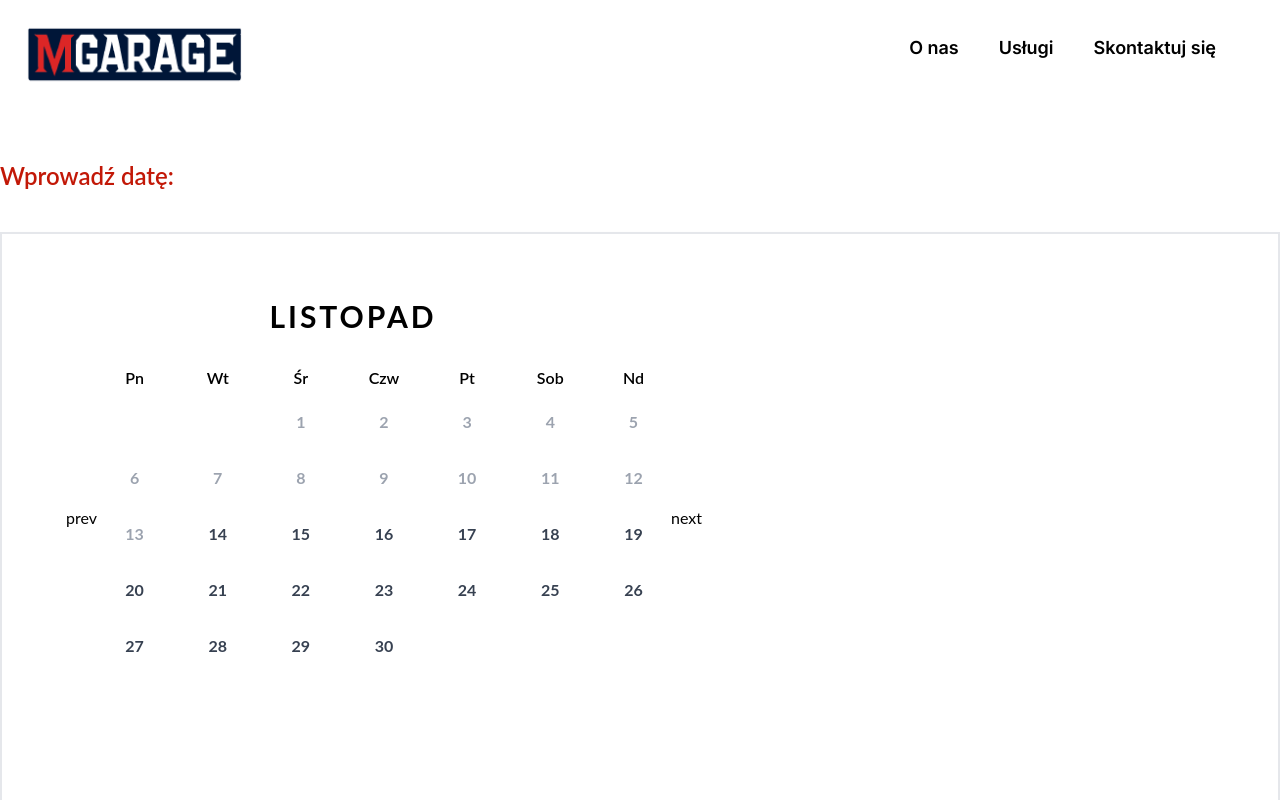
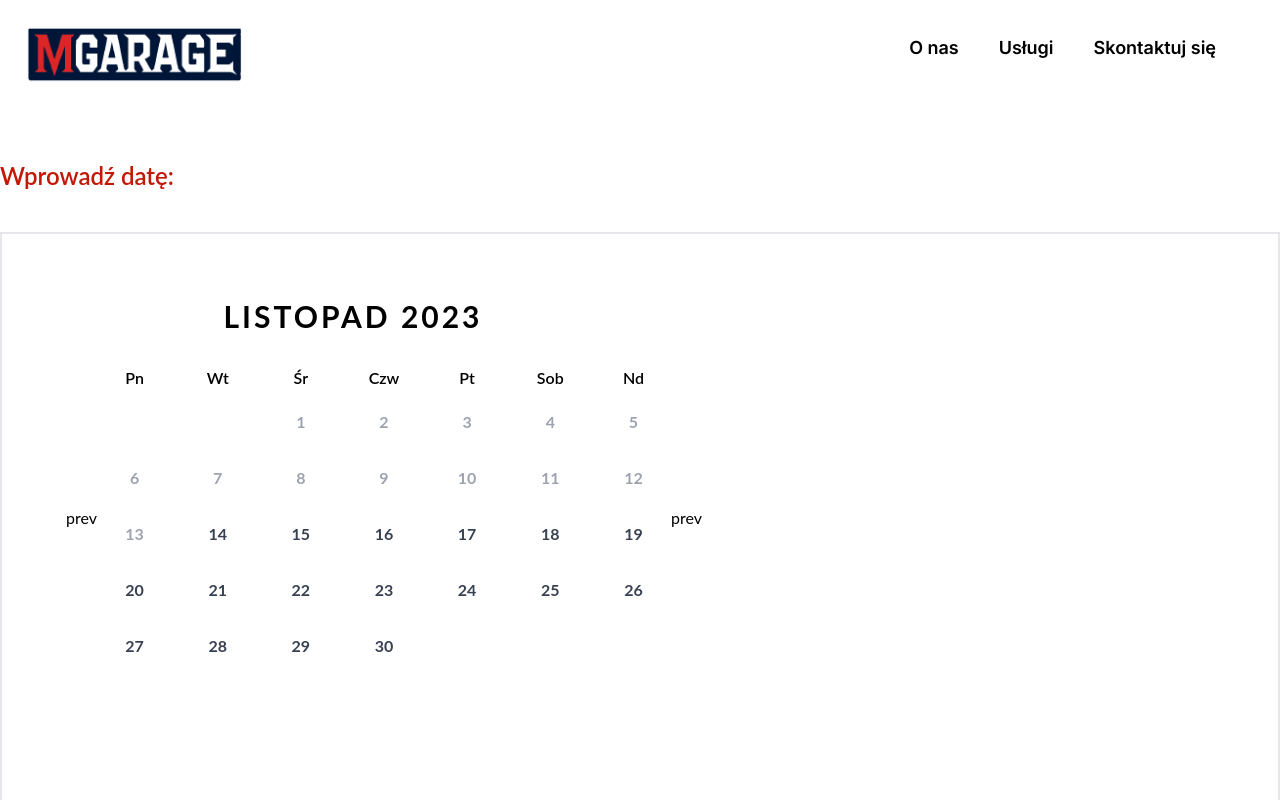
Before and after one commit to mg300/mgarage, a Next.js app: page /book/calendar in a window 1280 px wide. Shown: the top 800 px of the page. Built offline with nearby package versions, Linux system fonts and the light colour scheme.

Commit message:
feat: changing months

```diff
--- a/src/app/book/calendar/page.tsx
+++ b/src/app/book/calendar/page.tsx
@@ -6,6 +6,7 @@ interface day {
   hours: number[];
 }
 interface month {
+  year: number;
   days: day[];
   length: number;
   firstDayOfMonthNum: number;
@@ -14,39 +15,44 @@ interface month {
 }
 
 function Page() {
-  // const currentDate = useMemo(() => new Date(), []);
-  const [month, setMonth] = useState<month>({
-    days: [{ number: 1, hours: [1, 2, 3] }],
-    length: 1,
-    firstDayOfMonthNum: 1,
-    currentDay: 1,
-    monthName: "",
-  });
-  useEffect(() => {
-    const currentDate = new Date();
-    currentDate.setMonth(currentDate.getMonth());
-    const firstDayOfMonthNum = new Date(currentDate.getFullYear(), currentDate.getMonth(), 1).getDay() - 1;
+  const currentDate = useMemo(() => new Date(), []);
+
+  const setMonthData = function (month: number) {
+    currentDate.setMonth(currentDate.getMonth() + month);
+    let firstDayOfMonthNum = new Date(currentDate.getFullYear(), currentDate.getMonth(), 1).getDay() - 1;
+    if (firstDayOfMonthNum === -1) firstDayOfMonthNum = 6;
     const daysInMonth = new Date(currentDate.getFullYear(), currentDate.getMonth() + 1, 0).getDate();
-    console.log(currentDate.getMonth(), currentDate.getDate(), daysInMonth);
     const tempMonth = [];
     for (let i = 1; i <= daysInMonth; i++) {
       tempMonth.push({ number: i, hours: [] });
     }
-    setMonth({
-      monthName: currentDate.toLocaleString("pl-PL", { month: "long" }),
+    return {
+      year: currentDate.getFullYear(),
       days: tempMonth,
       length: 1,
       firstDayOfMonthNum: +firstDayOfMonthNum,
       currentDay: currentDate.getDate(),
-    });
-  }, []);
+      monthName: currentDate.toLocaleString("pl-PL", { month: "long" }),
+    };
+  };
+  const [month, setMonth] = useState<month>(setMonthData(0));
+
   return (
     <div className="min-h-screen pt-40 font-body  mx-auto max-w-[80rem] ">
       <p className="text-logo font-semibold text-2xl mb-10">Wprowadź datę:</p>
       <div className="relative p-16 border-2 border-solid border-gray-200 shadow-lg min-h-[40rem] mb-20">
-        <div className="text-3xl uppercase font-bold text-center w-[50%] mb-8 tracking-widest">{month.monthName}</div>
+        <div className="text-3xl uppercase font-bold text-center w-[50%] mb-8 tracking-widest">
+          {month.monthName} {month.year}{" "}
+        </div>
         <form className="flex">
-          <button>prev</button>
+          <button
+            onClick={(e) => {
+              e.preventDefault();
+              setMonth(setMonthData(-1));
+            }}
+          >
+            prev
+          </button>
           <div className="grid grid-cols-7 w-[50%] gap-2 justify-items-center font-semibold">
             <span>Pn</span>
             <span>Wt</span>
@@ -78,7 +84,14 @@ function Page() {
               </div>
             ))}
           </div>
-          <button>next</button>
+          <button
+            onClick={(e) => {
+              e.preventDefault();
+              setMonth(setMonthData(1));
+            }}
+          >
+            prev
+          </button>
         </form>
       </div>
     </div>
```
